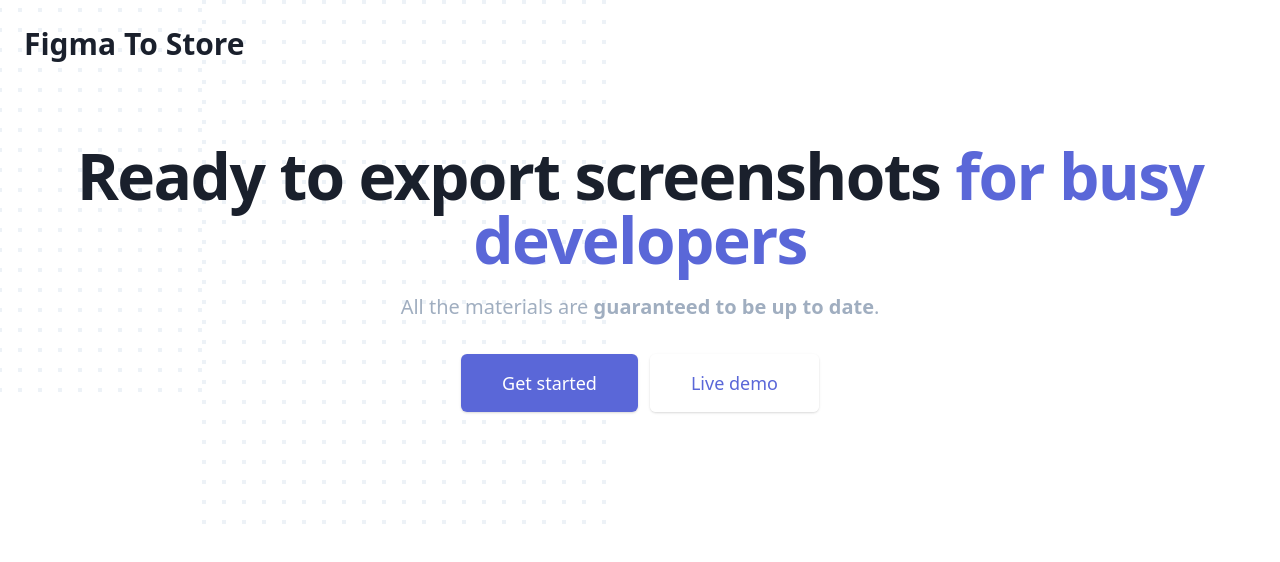
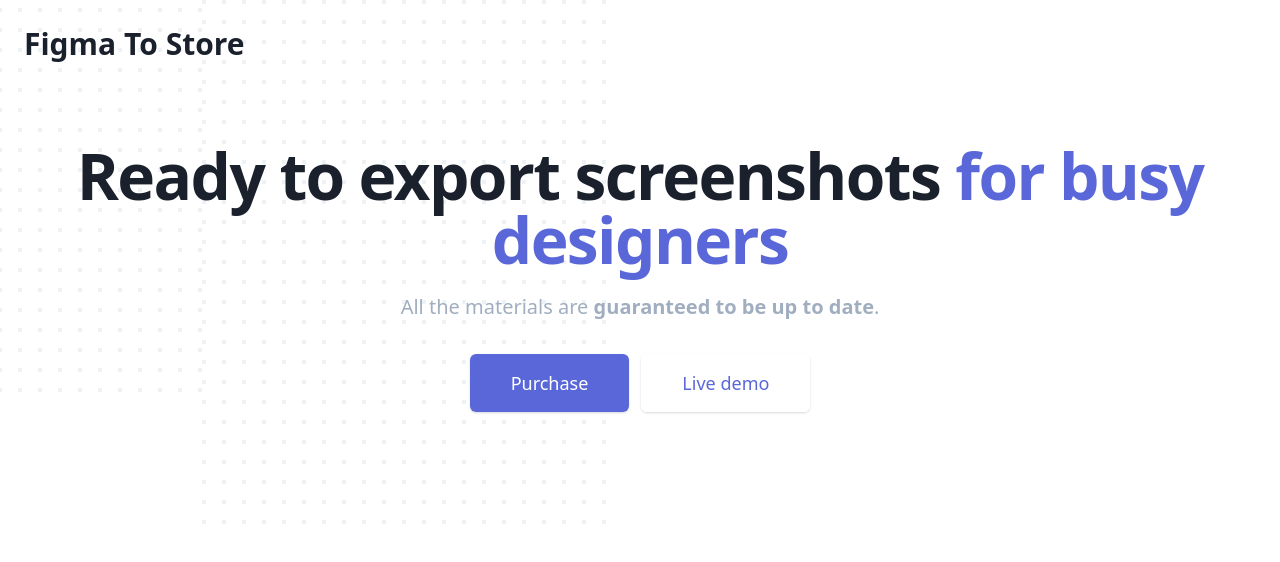
Before and after one commit to flexbox/figmatostore, a Next.js app: page / in a window 1280 px wide. Shown: the top 562 px of the page. Built offline with nearby package versions, Linux system fonts and the light colour scheme.

Commit message:
Add gunmroad

```diff
--- a/src/components/Hero/index.tsx
+++ b/src/components/Hero/index.tsx
@@ -1,4 +1,6 @@
 import React from 'react'
+
+import { figmaDemo, gumroad } from '~/data/index'
 
 export default function Hero() {
   return (
@@ -111,24 +113,29 @@ export default function Hero() {
               <h2 className="text-4xl tracking-tight leading-10 font-extrabold text-gray-900 sm:text-5xl sm:leading-none md:text-6xl">
                 Ready to export screenshots
                 <br className="xl:hidden" />
-                <span className="text-indigo-600"> for busy developers</span>
+                <span className="text-indigo-600"> for busy designers</span>
               </h2>
               <p className="mt-3 max-w-md mx-auto text-base text-gray-500 sm:text-lg md:mt-5 md:text-xl md:max-w-3xl">
                 All the materials are{' '}
-                <strong>guaranteed to be up to date</strong>.
+                <strong className="font-bold">
+                  guaranteed to be up to date
+                </strong>
+                .
               </p>
               <div className="mt-5 max-w-md mx-auto sm:flex sm:justify-center md:mt-8">
                 <div className="rounded-md shadow">
                   <a
-                    href="#"
+                    href={gumroad}
                     className="w-full flex items-center justify-center px-8 py-3 border border-transparent text-base leading-6 font-medium rounded-md text-white bg-indigo-600 hover:bg-indigo-500 focus:outline-none focus:shadow-outline-indigo transition duration-150 ease-in-out md:py-4 md:text-lg md:px-10"
                   >
-                    Get started
+                    Purchase
                   </a>
                 </div>
                 <div className="mt-3 rounded-md shadow sm:mt-0 sm:ml-3">
                   <a
-                    href="#"
+                    href={figmaDemo}
+                    target="_blank"
+                    rel="noopener noreferrer"
                     className="w-full flex items-center justify-center px-8 py-3 border border-transparent text-base leading-6 font-medium rounded-md text-indigo-600 bg-white hover:text-indigo-500 focus:outline-none focus:shadow-outline-blue transition duration-150 ease-in-out md:py-4 md:text-lg md:px-10"
                   >
                     Live demo
--- /dev/null
+++ b/src/data/index.tsx
@@ -0,0 +1,5 @@
+export const figmaDemo =
+  'https://www.figma.com/file/PxzXiC8Rw5PupdQJywQI5s/Figma-To-Store-DEMO'
+export const figmaTemplate =
+  'https://www.figma.com/file/ACMVeRyFXHO3JjhVqd8USO/Figma-To-Store?node-id=0%3A1'
+export const gumroad = 'https://gum.co/figmatostore'
```
